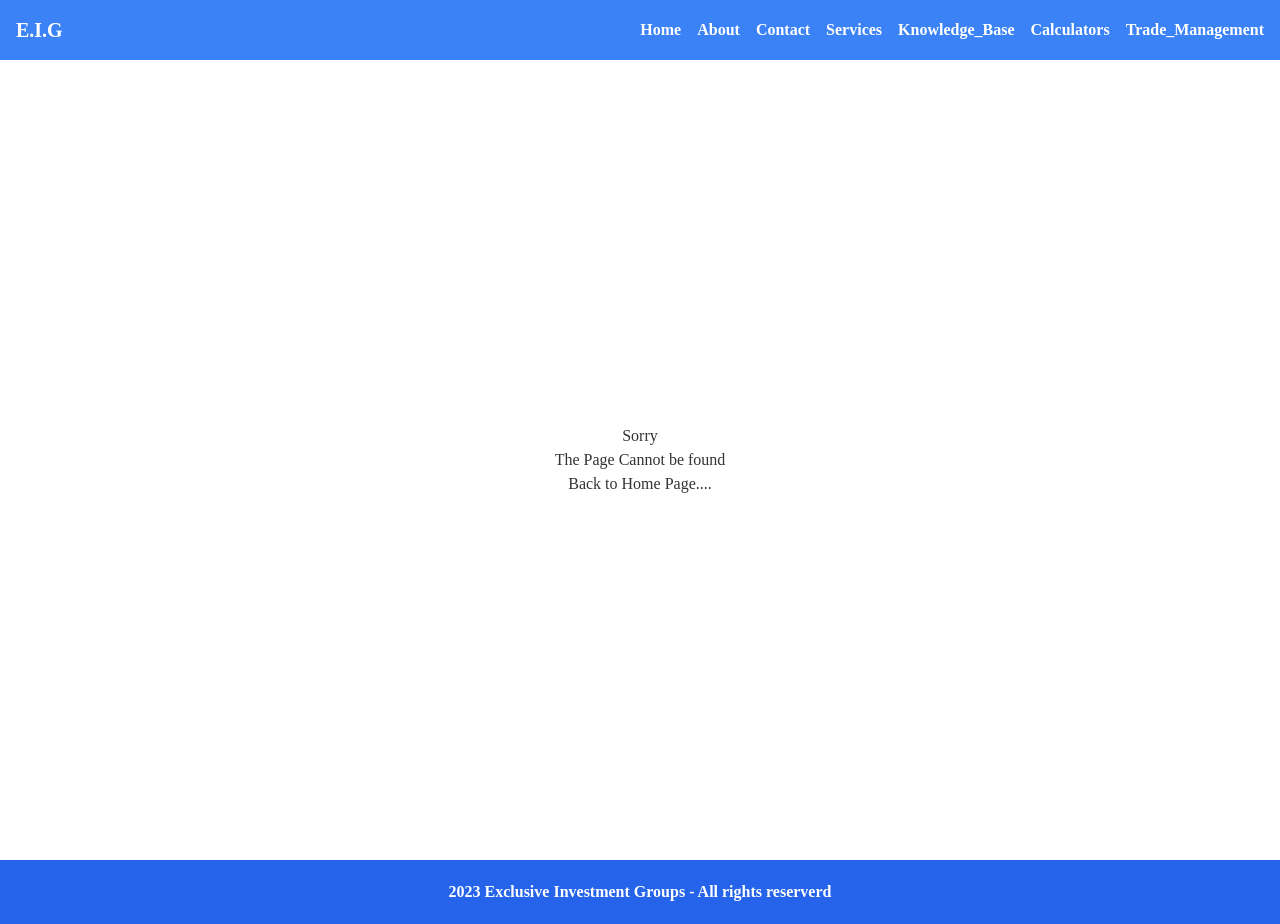
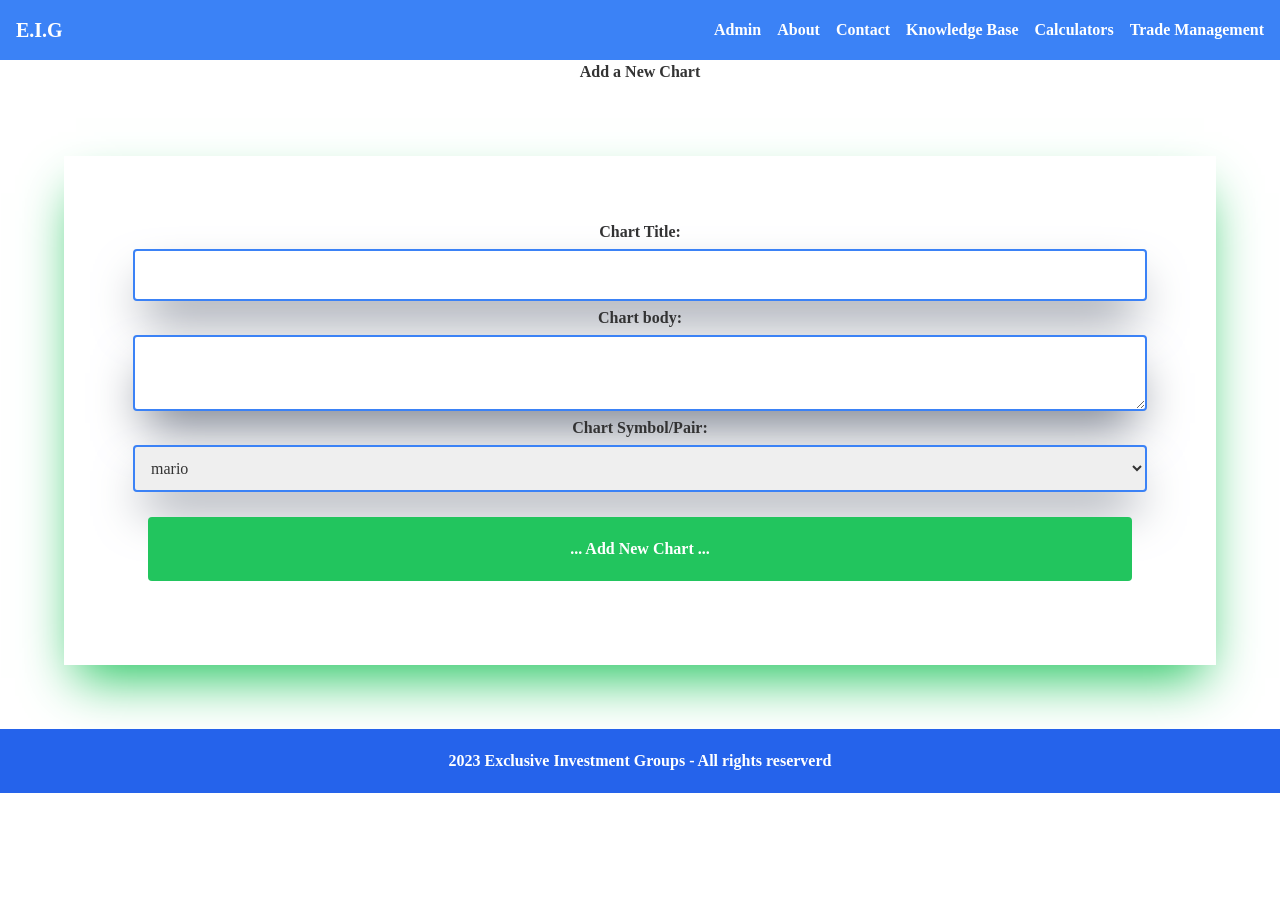
Before and after one commit to TshwaneloMatlou/ExclusiveInvestmentGroup, a React (Create React App) app: page /admin/Dashboard in a window 1280 px wide. After the commit the page ends 800 px from the top, so only its background shows below. Built offline with nearby package versions, Linux system fonts and the light colour scheme.

Commit message:
update Trade_Management, basic_Calculator

```diff
--- a/data/db.json
+++ b/data/db.json
@@ -65,6 +65,18 @@
       "body": "rgsrg",
       "author": "Mario",
       "id": 11
+    },
+    {
+      "title": "thato",
+      "body": "dfgdgdfgzsdf",
+      "author": "Mario",
+      "id": 12
+    },
+    {
+      "title": "gladys",
+      "body": "gffssfgssd",
+      "author": "Mario",
+      "id": 13
     }
   ]
 }
--- a/src/App.js
+++ b/src/App.js
@@ -8,6 +8,7 @@ import Services from './pages/Services';
 import KnowledgeBase from './pages/KnowledgeBase';
 import Calculators from './pages/Calculators';
 import NotFound from './pages/NotFound';
+import Dashboard from './admin/Dashboard';
 
 import NavBar from './components/NavBar'
 import Footer from './components/Footer';
@@ -44,6 +45,9 @@ function App() {
             <Route exact path="/MoneyManagement">
               <MoneyManagement />
             </Route>
+            <Route exact path="/admin/Dashboard">
+              <Dashboard />
+            </Route>
             <Route path="*">
               <NotFound />
             </Route>
--- /dev/null
+++ b/src/admin/Dashboard.js
@@ -0,0 +1,12 @@
+import React from 'react'
+import Create from '../components/Create'
+
+const Dashboard = () => {
+  return (
+    <div>
+      <Create />
+    </div>
+  )
+}
+
+export default Dashboard
--- a/src/components/Create.js
+++ b/src/components/Create.js
@@ -28,7 +28,7 @@ const Create = () => {
     return (
         <div>
             <h2 className="text-center font-semibold pb-2">Add a New Chart</h2>
-            <form onSubmit={handleSubmit}  className="grid m-3 shadow-2xl shadow-black">
+            <form onSubmit={handleSubmit}  className="grid m-16 p-16 shadow-2xl shadow-green-500">
 
                 <label className="text-center font-extrabold">Chart Title: </label>
                 <input
--- a/src/components/NavBar.js
+++ b/src/components/NavBar.js
@@ -1,23 +1,36 @@
-import React, { useState } from 'react';
-import { Link } from 'react-router-dom'; // Import the Link component
+import React, { useState, useEffect, useRef } from 'react';
+import { Link } from 'react-router-dom';
 
 const NavBar = () => {
   const [isOpen, setIsOpen] = useState(false);
+  const menuRef = useRef(null);
 
   const toggleMenu = () => {
     setIsOpen(!isOpen);
   };
 
+  const closeMenu = (event) => {
+    if (menuRef.current && !menuRef.current.contains(event.target)) {
+      setIsOpen(false);
+    }
+  };
+
+  useEffect(() => {
+    window.addEventListener('click', closeMenu);
+
+    return () => {
+      window.removeEventListener('click', closeMenu);
+    };
+  }, []);
+
   return (
     <nav className="bg-blue-500 p-4">
       <div className="container mx-auto flex justify-between items-center">
-        {/* Use Link to navigate to the Home page */}
         <div className="text-white font-bold text-xl">
           <Link to="/Home">E.I.G</Link>
         </div>
 
-        {/* Hamburger Menu Icon */}
-        <div className="lg:hidden">
+        <div className="lg:hidden" ref={menuRef}>
           <button
             onClick={toggleMenu}
             className="text-white p-2 focus:outline-none focus:bg-blue-600"
@@ -36,13 +49,11 @@ const NavBar = () => {
           </button>
         </div>
 
-        {/* Menu Links */}
         <div className={`lg:flex ${isOpen ? 'block' : 'hidden'}`}>
           <ul className="lg:flex space-x-4 font-extrabold">
-            {/* Use Link to navigate to different pages */}
             <li>
-              <Link to="/Home" className="text-white hover:text-blue-200">
-                Home
+              <Link to="/admin/dashboard" className="text-white hover:text-blue-200">
+                Admin
               </Link>
             </li>
             <li>
@@ -56,13 +67,8 @@ const NavBar = () => {
               </Link>
             </li>
             <li>
-              <Link to="/Services" className="text-white hover:text-blue-200">
-                Services
-              </Link>
-            </li>
-            <li>
               <Link to="/KnowledgeBase" className="text-white hover:text-blue-200">
-                Knowledge_Base
+                Knowledge Base
               </Link>
             </li>
             <li>
@@ -72,7 +78,7 @@ const NavBar = () => {
             </li>
             <li>
               <Link to="/MoneyManagement" className="text-white hover:text-blue-200">
-              Trade_Management
+                Trade Management
               </Link>
             </li>
           </ul>
--- a/src/components/TableCurrency.js
+++ b/src/components/TableCurrency.js
@@ -125,8 +125,8 @@ const TableCurrency = () => {
   };
 
   return (
-    <div className='shadow-lg shadow-blue-400 border-2 border-green-300 p-5'>
-      <h1 className='font-bold text-[25px] bg-green-300'>Template for (Consistent Currency)</h1>
+    <div className='shadow-lg shadow-blue-400 border-2 border-blue-300 p-5'>
+      <h1 className='font-bold text-[25px] bg-blue-300'>Template for (Consistent Currency)</h1>
       <table className="min-w-full bg-white border border-collapse border-black rounded-lg">
         <thead>
           <tr className="bg-gray-100">
@@ -169,8 +169,8 @@ const TableCurrency = () => {
             <tr
               key={index}
               className={`${
-                selectedRow === index ? 'bg-blue-200' : index % 2 === 0 ? 'bg-gray-100' : 'bg-white'
-              } cursor-pointer hover:bg-blue-100 border-b border-black`}
+                selectedRow === index ? 'bg-purple-400' : index % 2 === 0 ? 'bg-gray-100' : 'bg-white'
+              } cursor-pointer hover:bg-purple-200 border-b border-black`}
               onClick={() => handleRowClick(index)}
             >
               <td className="py-2 px-3 border-l border-r border-black">{row.id}</td>
--- a/src/components/TablePercentage.js
+++ b/src/components/TablePercentage.js
@@ -169,8 +169,8 @@ const TablePercent = () => {
             <tr
               key={index}
               className={`${
-                selectedRow === index ? 'bg-blue-200' : index % 2 === 0 ? 'bg-gray-100' : 'bg-white'
-              } cursor-pointer hover:bg-blue-100 border-b border-black`}
+                selectedRow === index ? 'bg-purple-400' : index % 2 === 0 ? 'bg-gray-100' : 'bg-white'
+              } cursor-pointer hover:bg-purple-200 border-b border-black`}
               onClick={() => handleRowClick(index)}
             >
               <td className="py-2 px-3 border-l border-r border-black">{row.id}</td>
--- a/src/components/TopBanner.js
+++ b/src/components/TopBanner.js
@@ -3,7 +3,7 @@ import React from "react";
 const TopBanner = () => {
   return (
     <header
-      className="relative bg-cover bg-center h-64 font-extrabold mb-5"
+      className="relative bg-cover bg-center h-64 font-extrabold my-6"
       style={{
         backgroundImage: "url('/bg_3.jpg')", // Replace with your image path
       }}
--- a/src/pages/Home.js
+++ b/src/pages/Home.js
@@ -3,7 +3,6 @@ import useFetch from "../components/useFetch";
 import TopBanner from '../components/TopBanner'
 import TopCards from '../components/TopCards'
 import BottomBanner from '../components/BottomBanner'
-import Create from '../components/Create'
 import ChartList from '../components/ChartList';
 
 const Home = () => {
@@ -15,7 +14,7 @@ const Home = () => {
     <div>
       <TopBanner />
       <TopCards />
-      <div className="grid sm:grid-cols-1 md:grid-cols-1 lg:grid-cols-4 ">
+        <div>
             {/* Code Used to Display Error if we can't access Database   */}
             { error && <div>{ error }</div>}
 
@@ -27,11 +26,6 @@ const Home = () => {
 
             {/* Code Used to Filter Data From The Database
             <BlogList blogs={blogs.filter((blog) => blog.author === 'mario' )} title="Mario's Blogs!" /> */}
-
-                <div>
-                    <Create />
-                </div>
-
         </div>
       <useFetch />
 
```
Lines whose indentation alone changed are shown as unchanged.
